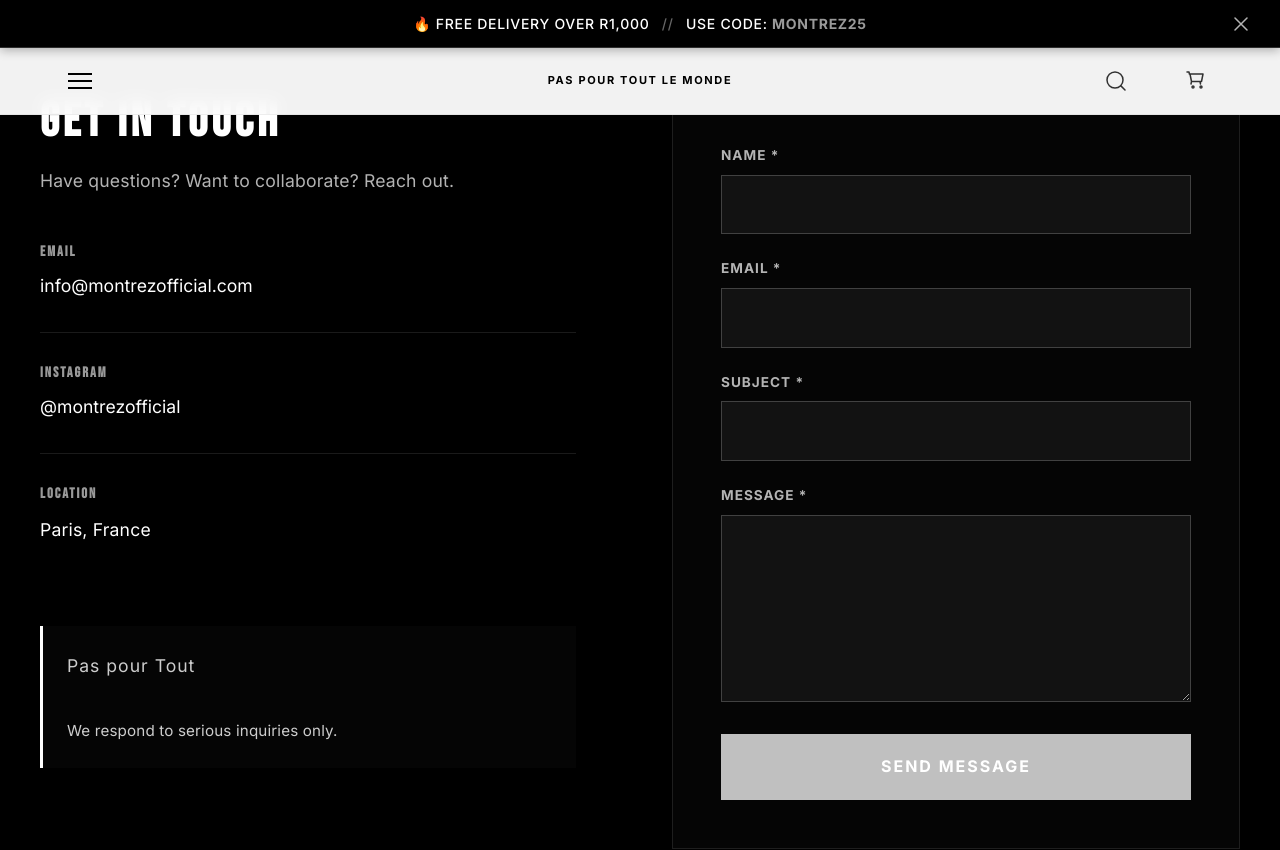
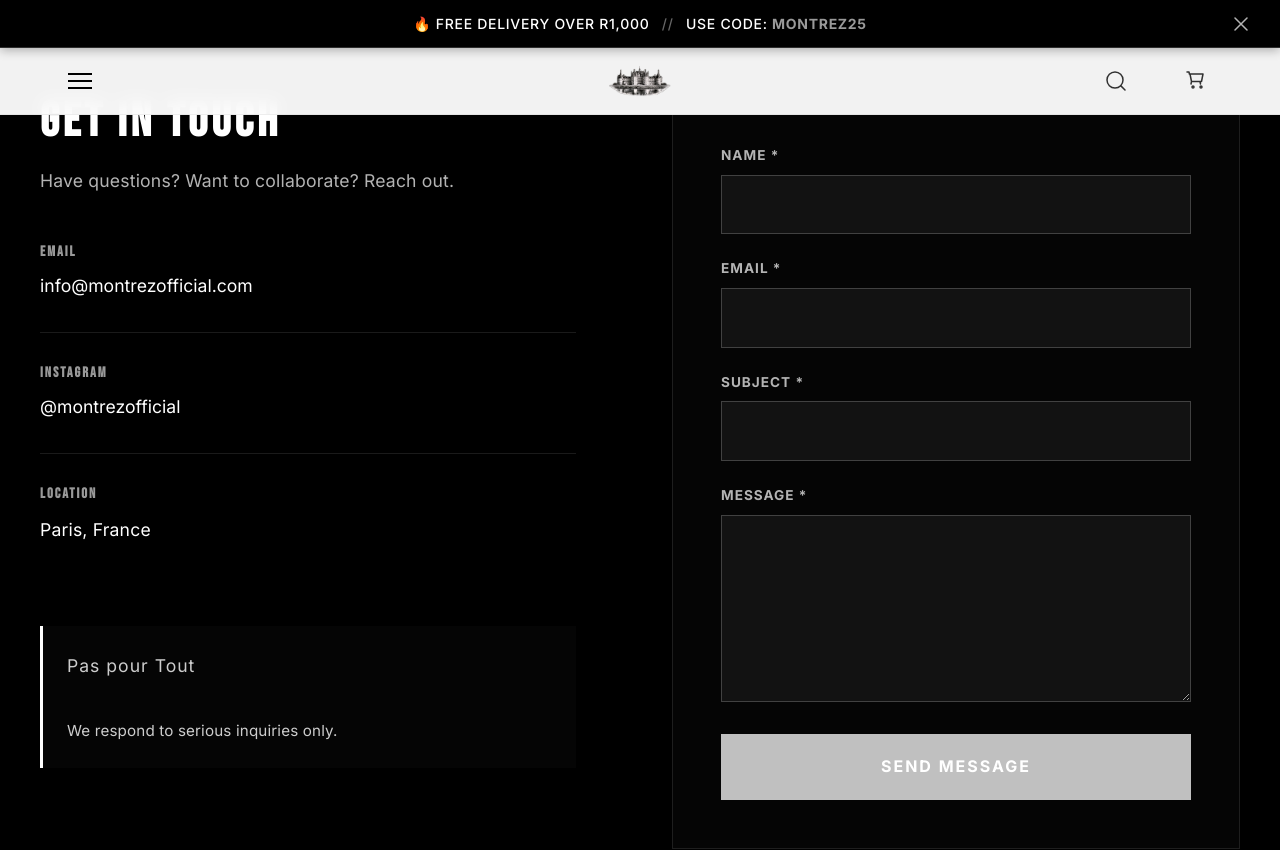
Before and after one commit to IsaacWebDev/montrez-site, a React (Vite) app: page /contact in a window 1280 px wide. Shown: the top 850 px of the page. Built offline with nearby package versions, Linux system fonts and the light colour scheme.

Commit message:
Changed landing page tagline to 'PAS POUR TOUT LE MONDE' and reverted navbar to castle logo

```diff
--- a/src/components/LandingPage.jsx
+++ b/src/components/LandingPage.jsx
@@ -54,7 +54,7 @@
           animate={{ opacity: isVisible ? 1 : 0 }}
           transition={{ delay: 0.6, duration: 1 }}
         >
-          European Luxury Streetwear
+          PAS POUR TOUT LE MONDE
         </motion.p>
 
         <motion.button
--- a/src/components/Navbar.jsx
+++ b/src/components/Navbar.jsx
@@ -69,15 +69,17 @@
             </button>
           </div>
 
-          {/* CENTER: Text Logo */}
+          {/* CENTER: Castle Logo */}
           <button
-            className="navbar__logo navbar__logo--text"
+            className="navbar__logo"
             onClick={handleLogoClick}
             aria-label="MONTRÉZ Home"
           >
-            <span className="navbar__logo-text">
-              PAS POUR TOUT LE MONDE
-            </span>
+            <img
+              src="/images/montrez-logo-castle.png"
+              alt="MONTRÉZ"
+              className="navbar__logo-image"
+            />
           </button>
 
           {/* RIGHT: Search + Cart Icons */}
```
